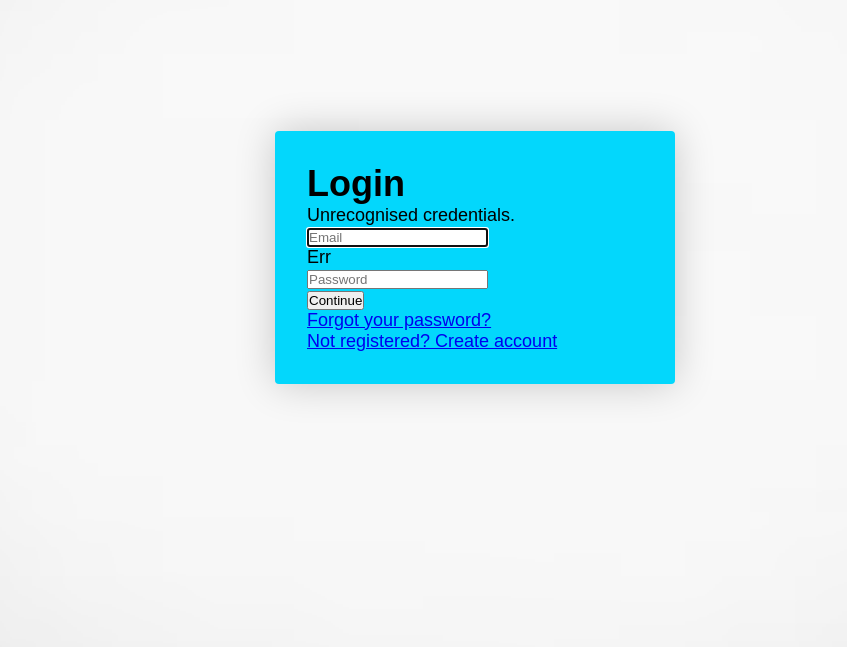
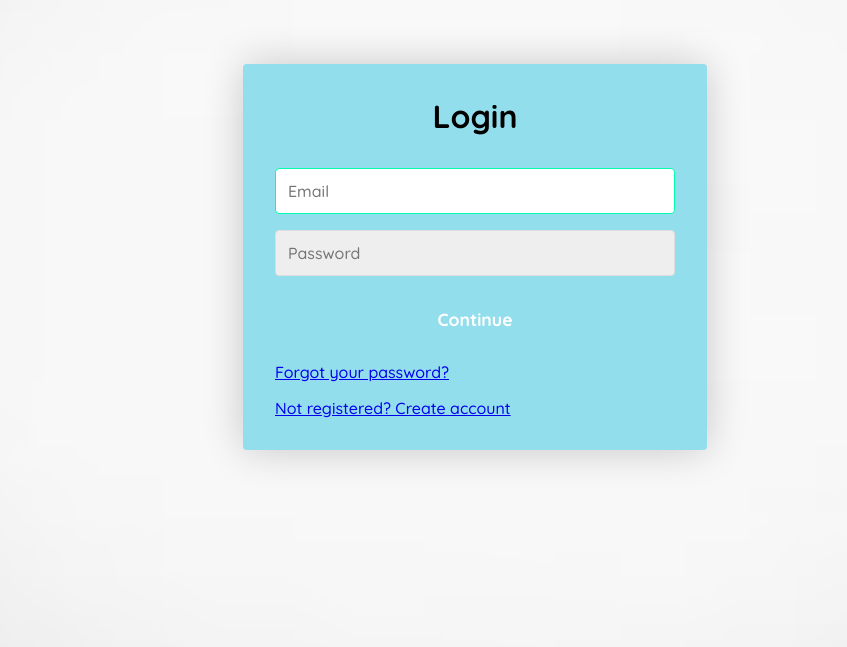
Before and after one commit to MathusanP/Revise-Psychology, a website: page src/index.html in a window 1280 px wide. Shown: the part 143-790 px from the top of the page, without its empty margins (165-1012 px from the left). Drawn offline with Linux system fonts and the light colour scheme.

Commit message:
feat(style.css): Addded validation front-end

```diff
--- a/package.json
+++ b/package.json
@@ -1,5 +1,6 @@
 {
   "dependencies": {
+    "bcrypt": "^5.1.1",
     "mysql2": "^3.9.2"
   }
 }
--- a/src/index.html
+++ b/src/index.html
@@ -5,18 +5,21 @@
     <meta name="viewport" content="width=device-width, initial-scale=1.0">
     <title>Revise Psychology</title>
     <link rel="stylesheet" href="style.css">
+    <link rel="preconnect" href="https://fonts.googleapis.com">
+    <link rel="preconnect" href="https://fonts.gstatic.com" crossorigin>
+    <link href="https://fonts.googleapis.com/css2?family=Quicksand:wght@300..700&display=swap" rel="stylesheet">
 </head>
 <body>
     <div class="container">
         <form class="form" id="login">
-            <h1 class="form__">Login</h1>
-            <div class="form__message form__message--error">Unrecognised credentials.</div>
+            <h1 class="form__title">Login</h1>
+            <div class="form__message form__message--error"></div>
             <div class="form__input-group">
                 <input type="text" class="form__input" autofocus placeholder="Email">
-                <div class="form__input-error-message">Err</div>
+                <div class="form__input-error-message"></div>
             </div>
             <div class="form__input-group">
-                <input type="password" class="form__input" autofocus placeholder="Password">
+                <input type="password" class="form__input " autofocus placeholder="Password">
                 <div class="form__input-error-message"></div>
             </div>
             <button class="form__button" type:"submit"> Continue </button>
--- a/src/style.css
+++ b/src/style.css
@@ -1,5 +1,5 @@
 body {
-    --color-primary: #03d7fc;
+    --color-primary: #93deed;
     --color-primary-dark: #0370ff;
     --color-secondary: #0331ff;
     --color-error: #ff0000;
@@ -25,10 +25,84 @@ body {
     background: var(--color-primary);
 
 }
-*{
-    margin: 0;
-    padding: 0;
-    font-family: 'Poppings', sans-serif;
+
+.container,
+.form__input,
+.form__button {
+    font: 500 1rem 'Quicksand', sans-serif;
+}
+
+.form > *:first-child {
+    margin-top: 0;
+}
+
+.form > *:last-child{
+    margin-bottom: 0;
+}
+
+.form__title {
+    margin-bottom: 2rem;
+    text-align: center;
+}
+
+.form__message {
+    text-align: center;
+    margin-bottom: 1rem;
+}
+
+.form__message--success {
+    color: var(--color-success)
+}
+
+.form__message--error {
+    color: var(--color-error)
+}
+
+.form__input-group {
+    margin-bottom: 1rem;
+}
+
+.form__input {
+    display: block;
+    width: 100%;
+    padding: 0.75rem;
     box-sizing: border-box;
+    border-radius: var(--border-radius);
+    border: 1px solid #dddddd;
+    outline: none;
+    background: #eeeeee;
+    transition: background 0.2s, border-color 0.2s;
+}
 
+.form__input:focus {
+    border-color: #03fcb1;
+    background:#ffffff;
 }
+
+.form__input--error {
+    color: var(--color-error);
+    border-color: var(--color-error)
+}
+
+.form__input-error-message {
+    margin-top: 0.5rem;
+    font-size: 0.85rem;
+    color: var(--color-error);
+}
+
+.form__button {
+    width:100%;
+    padding: 1rem 2rem;
+    font-weight: bold;
+    font-size: 1.1rem;
+    color: #ffffff;
+    border: none;
+    border-radius: var(--border-radius);
+    outline: none;
+    cursor: pointer;
+    background: var(--color-primary)
+}
+
+.form__button:hover {
+    background: var(--color-primary-dark);
+}
```
Also changed, not shown: 1 other file.
